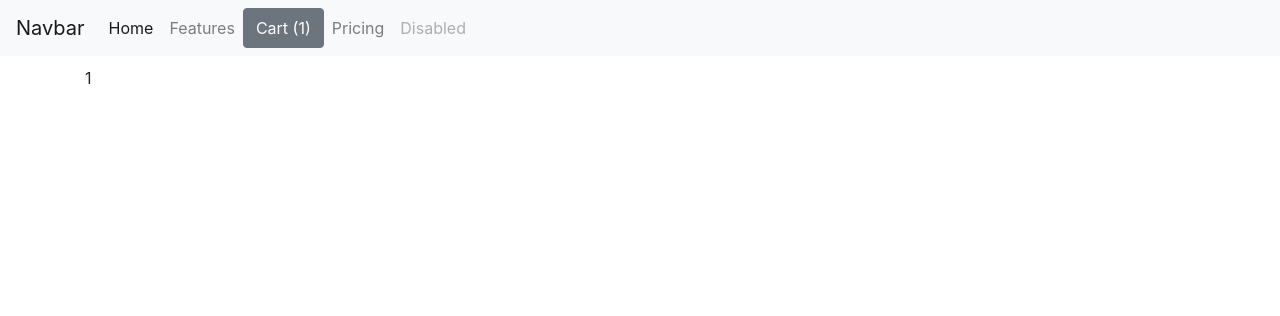
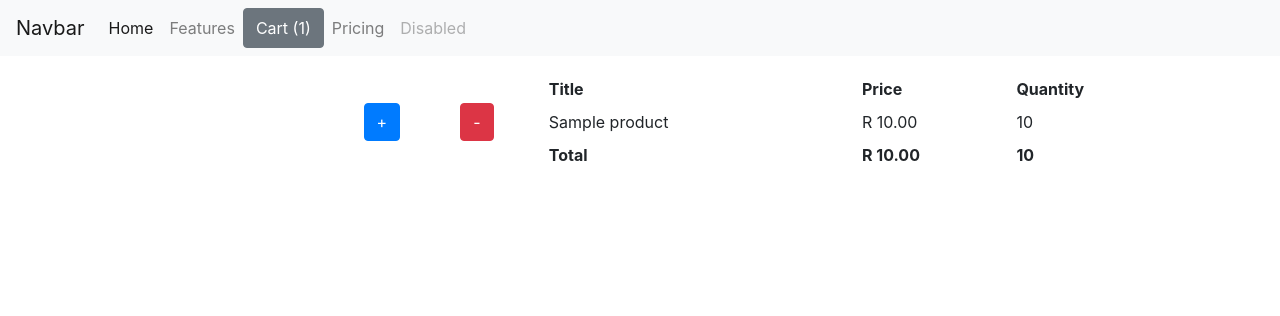
Before and after one commit to douglas86/e-commerce, a Django app: page /checkout/ in a window 1280 px wide. Shown: the top 316 px of the page. Run offline with Django 3.2, Linux system fonts and the light colour scheme; tables that the repository leaves empty hold one stand-in row (Sample ...); some libraries are stand-ins or nearby versions.

Commit message:
added plus and minus button to checkout.html

```diff
--- a/shop/context_processors.py
+++ b/shop/context_processors.py
@@ -28,11 +28,19 @@ def sect(request):
         if quant > 0:
             item["stock{}".format(i+1)] = ids, title, price, quant
 
+    Sum = []
+    quantity = []
 
-    #  for i in range(l):
-    #      everything.append(list(item.values())[i])
+    for i in range(len(item.keys())):
+        adding_prices = list(attributes[i].values())[2]
+        adding_quantities = list(attributes[i].values())[3]
+        Sum.append(adding_prices)
+        quantity.append(adding_quantities)
 
-    return item
+
+
+
+    return item, sum(Sum), sum(quantity)
 
 
 def sections_processor(request):
--- a/shop/templates/shop/checkout.html
+++ b/shop/templates/shop/checkout.html
@@ -1,34 +1,36 @@
-{% extends 'shop/base.html' %} {% block body %}
-{% comment %} <div style="margin: 10px 25%" class="list-group"> {% endcomment %}
-{% comment %}   <ul class="list-group"> {% endcomment %}
-{% comment %}     <ul class=" list-group list-group-horizontal"> {% endcomment %}
-{% comment %}       <li class="list-group-item list-group-item-action active">Cart Items</li> {% endcomment %}
-{% comment %}       <li style="margin-left: 3%" class="list-group-item list-group-item-action active float-right">Cart Items</li> {% endcomment %}
-{% comment %}     </ul> {% endcomment %}
-{% comment %}     {% for k,v in alls.items %} {% endcomment %}
-{% comment %}     <li class="list-group-item align-items-center"> {% endcomment %}
-{% comment %}       <button type="submit" class="btn btn-success">+</button> {% endcomment %}
-{% comment %}       <button style="margin-right: 3%" type="submit" class="btn btn-danger"> {% endcomment %}
-{% comment %}         - {% endcomment %}
-{% comment %}       </button> {% endcomment %}
-{% comment %}       {{ k }} {% endcomment %}
-{% comment %}       <span {% endcomment %}
-{% comment %}         style="margin-left: 25%; font-size: 20px" {% endcomment %}
-{% comment %}         class="badge badge-primary badge-pill float-right" {% endcomment %}
-{% comment %}       > {% endcomment %}
-{% comment %}         {{ v.0 }} {% endcomment %}
-{% comment %}       </span> {% endcomment %}
-{% comment %}     </li> {% endcomment %}
-{% comment %}     {% endfor %} {% endcomment %}
-{% comment %}   </ul> {% endcomment %}
-{% comment %} </div> {% endcomment %}
-
-{% comment %} {% for k,v in item.items %} {% endcomment %}
-{% comment %} {{ v.0 }} {% endcomment %}
-{% comment %} {% endfor %} {% endcomment %}
-
-{% for v in item.values %}
-{{ v.0 }}
-{% endfor %}
-
+{% extends 'shop/base.html' %}
+{% block body %}
+<table style="margin-left:25%; margin-top:20px; width:75%">
+	<tr >
+		<th></th>
+		<th></th>
+		<th>Title</th>
+		<th>Price</th>
+		<th>Quantity</th>
+	</tr>
+	{% for v in item.values %}
+	<tr>
+		<td style="padding-right:5%;">
+			<a href="/add/{{ v.0 }}">
+			   <button class="btn btn-primary" type="submit">+</button>
+			</a>
+		</td>
+		<td style="padding-right:1%;">
+			<a href="/subtract/{{ v.0 }}">
+			    <button class="btn btn-danger"type="submit">-</button>
+			</a>
+		</td>
+		<td >{{ v.1 }}</td>
+		<td>R {{ v.2|floatformat:2 }}</td>
+		<td>{{ v.3 }}</td>
+	</tr>
+	{% endfor %}
+	<tr>
+		<th></th>
+		<th></th>
+		<th>Total</th>
+		<th>R {{ adding_prices|floatformat:2 }}</th>
+		<th>{{ adding_quantities }}</th>
+	</tr>
+</table>
 {% endblock %}
--- a/shop/views.py
+++ b/shop/views.py
@@ -50,12 +50,14 @@ def create_items(request, id):
 
 def checkout(request):
     product_objects = Product.objects.all()
-    item = sect(request)
+    item, adding_prices, adding_quantities = sect(request)
     return render(
         request,
         "shop/checkout.html",
         {
             "product_objects": product_objects,
             "item":item,
+            "adding_prices":adding_prices,
+            "adding_quantities":adding_quantities,
         },
     )
```
